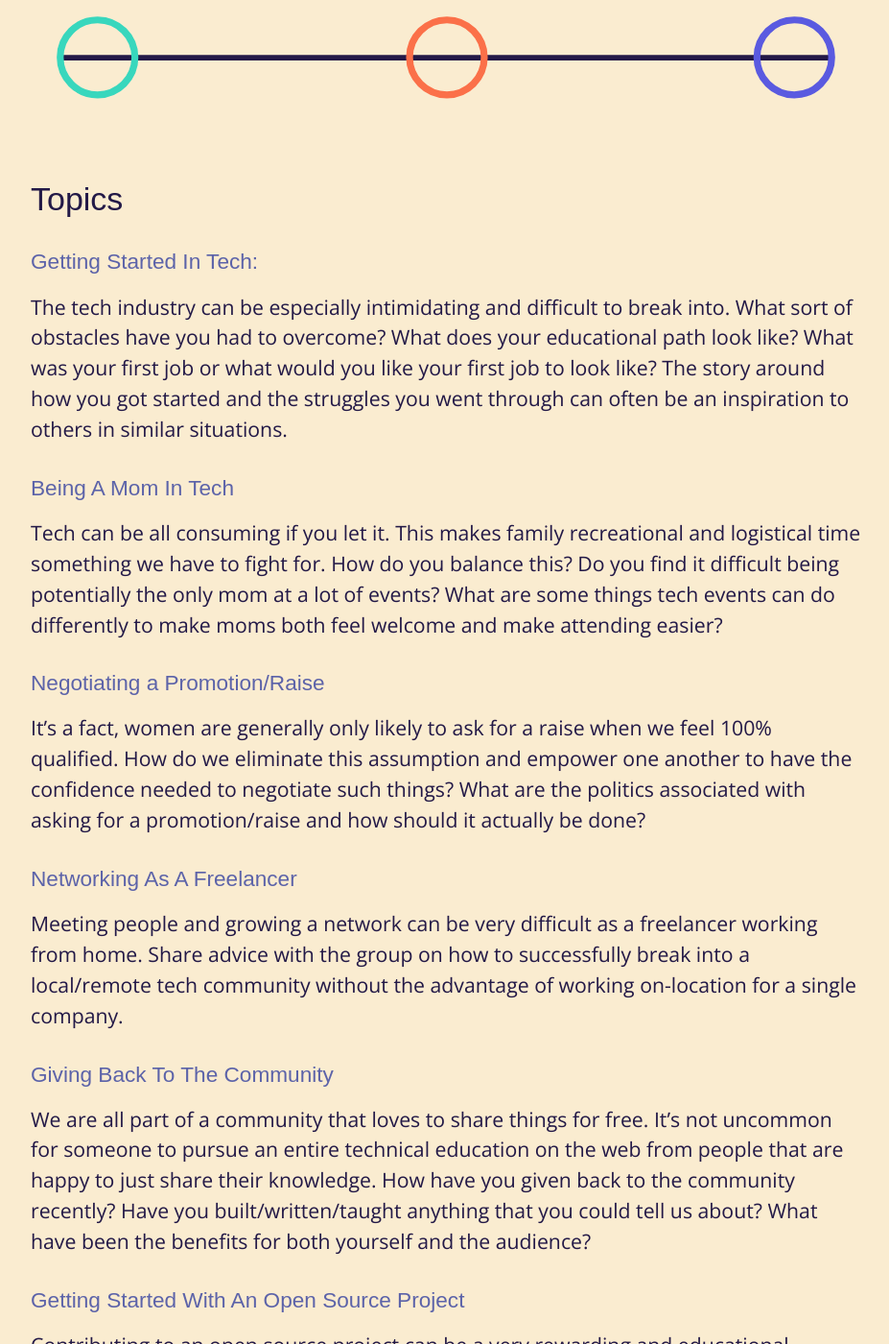
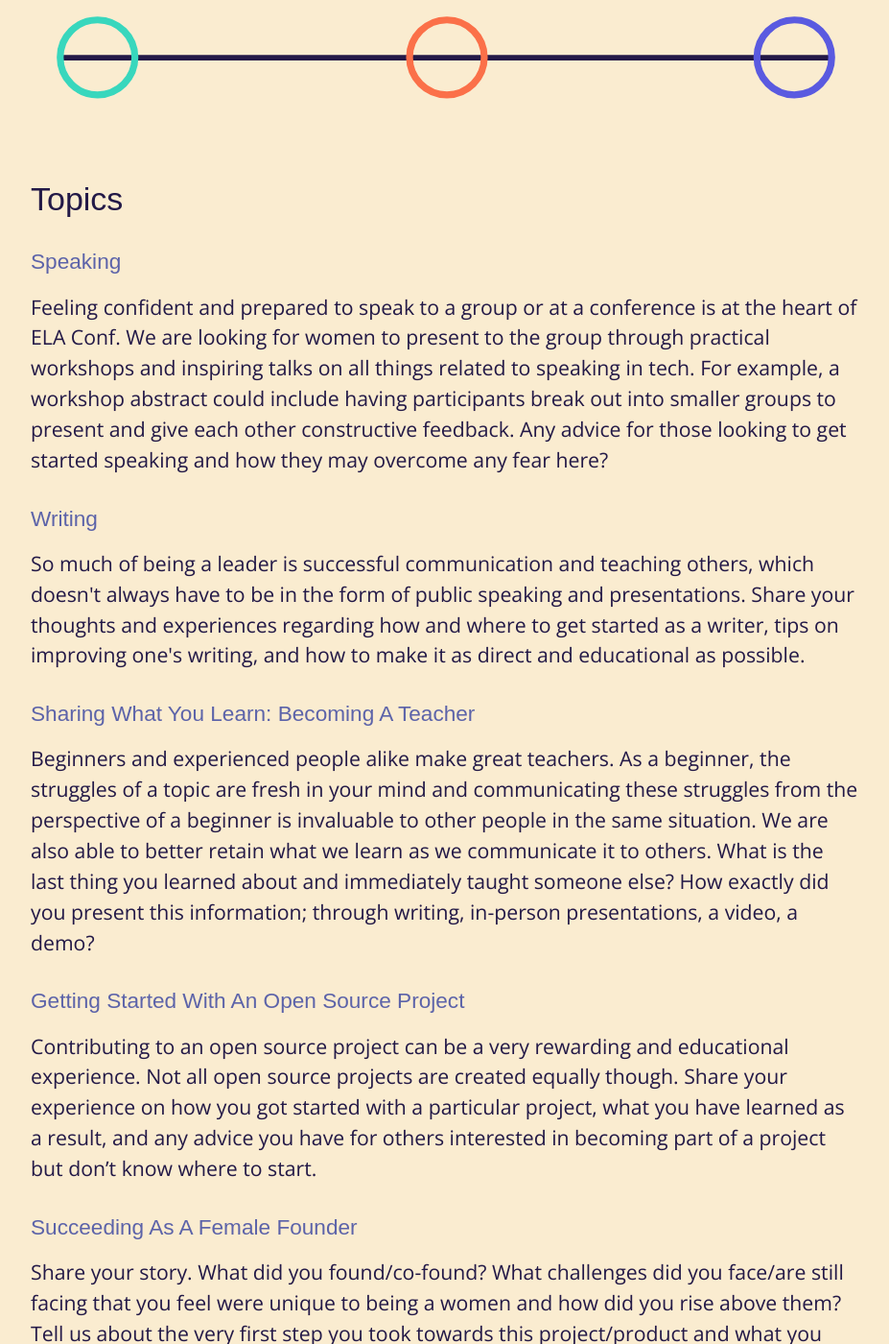
Before and after one commit to elaconf/elaconf.github.io, a Jekyll site: the page built from talk-inspiration/index.md, in a window 1280 px wide and 1400 px high, scrolled down 891 px. Shown: the whole window at 96% size, without its empty margins (175-1102 px from the left). Built offline with Jekyll 4.4.1, drawn with Linux system fonts in a browser that asks for light colours; nearby versions of some CDN libraries; some web fonts are replaced; some of the changed text lies outside the part shown.

Commit message:
edits to talk suggestions list

```diff
--- a/talk-inspiration/index.md
+++ b/talk-inspiration/index.md
@@ -15,29 +15,26 @@ The following topics help summarize what ELA Conf is all about. This list is for
 
 ## Topics
 
-### Getting Started In Tech:
-<p>The tech industry can be especially intimidating and difficult to break into. What sort of obstacles have you had to overcome? What does your educational path look like? What was your first job or what would you like your first job to look like? The story around how you got started and the struggles you went through can often be an inspiration to others in similar situations.</p>
+### Speaking
+<p>Feeling confident and prepared to speak to a group or at a conference is at the heart of ELA Conf. We are looking for women to present to the group through practical workshops and inspiring talks on all things related to speaking in tech. For example, a workshop abstract could include having participants break out into smaller groups to present and give each other constructive feedback. Any advice for those looking to get started speaking and how they may overcome any fear here?</p>
 
-### Being A Mom In Tech
-<p>Tech can be all consuming if you let it. This makes family recreational and logistical time something we have to fight for. How do you balance this? Do you find it difficult being potentially the only mom at a lot of events? What are some things tech events can do differently to make moms both feel welcome and make attending easier? </p>
+### Writing
+<p>So much of being a leader is successful communication and teaching others, which doesn't always have to be in the form of public speaking and presentations. Share your thoughts and experiences regarding how and where to get started as a writer, tips on improving one's writing, and how to make it as direct and educational as possible.</p>
+
+### Sharing What You Learn: Becoming A Teacher
+<p>Beginners and experienced people alike make great teachers. As a beginner, the struggles of a topic are fresh in your mind and communicating these struggles from the perspective of a beginner is invaluable to other people in the same situation. We are also able to better retain what we learn as we communicate it to others. What is the last thing you learned about and immediately taught someone else? How exactly did you present this information; through writing, in-person presentations, a video, a demo?</p>
+
+### Getting Started With An Open Source Project
+<p>Contributing to an open source project can be a very rewarding and educational experience. Not all open source projects are created equally though. Share your experience on how you got started with a particular project, what you have learned as a result, and any advice you have for others interested in becoming part of a project but don’t know where to start.</p>
+
+### Succeeding As A Female Founder
+<p>Share your story. What did you found/co-found? What challenges did you face/are still facing that you feel were unique to being a women and how did you rise above them? Tell us about the very first step you took towards this project/product and what you found to be an invaluable resource along the way.</p>
 
 ### Negotiating a Promotion/Raise
 <p>It’s a fact, women are generally only likely to ask for a raise when we feel 100% qualified. How do we eliminate this assumption and empower one another to have the confidence needed to negotiate such things? What are the politics associated with asking for a promotion/raise and how should it actually be done?</p>
 
-### Networking As A Freelancer
-<p>Meeting people and growing a network can be very difficult as a freelancer working from home. Share advice with the group on how to successfully break into a local/remote tech community without the advantage of working on-location for a single company.</p>
-
 ### Giving Back To The Community
 <p>We are all part of a community that loves to share things for free. It’s not uncommon for someone to pursue an entire technical education on the web from people that are happy to just share their knowledge. How have you given back to the community recently? Have you built/written/taught anything that you could tell us about? What have been the benefits for both yourself and the audience?</p>
-
-### Getting Started With An Open Source Project
-<p>Contributing to an open source project can be a very rewarding and educational experience. Not all open source projects are created equally though. Share your experience on how you got started with a particular project, what you have learned as a result, and any advice you have for others interested in becoming part of a project but don’t know where to start.</p>
-
-### Non-Technical Women in Tech
-<p>Tech is not just about coding. There are so many positions that make up this industry that often get overlooked in inclusiveness conversations. Are you a Project Manager? Founder? Marketer? Business Manager? Human Resource Manager? Share your perspective of your current tech community and brainstorm ways on how to make this a welcoming and inclusive one.</p>
-
-### Team Management
-<p>There’s simply not enough team managers in tech that are women. Provide insight to the group on what it’s like as a woman leading in today’s tech climate. Share your successes, struggles, and lessons learned.</p>
 
 ### The Self-Taught Journey
 <p>There are so many women with very unique stories related to how they got started in tech and how they obtained the foundational knowledge necessary to get a job. Did you go through a complete career change? Use online resources or books to teach yourself? The journey to a self-taught career can be a great source of inspiration as more and more women break into the industry this way.</p>
@@ -49,21 +46,9 @@ The following topics help summarize what ELA Conf is all about. This list is for
 <p>Sometimes the most significant and educational things we accomplish are from the personal projects we get ourselves into on nights and weekends. Tell us about your latest passion project: how did it come to be, who helped you, what did you learn, how is your project helping others?</p>
 
 ### Combating Imposter Syndrome
-<p>Imposter syndrome is very real and can be completely debilitating. Beginners and experienced women alike can often feel like they will be “found out” and have no place speaking at conferences or writing articles, for example. How do we overcome this to make room for more women to be in positions of leadership in tech? What are some tips and tricks regarding keeping this at bay and forging ahead to do things that are often intimidating and potentially uncomfortable? Overcoming self-doubt can often be the most significant change on the path to leadership. </p>
-
-### Fostering Empathy in Tech
-<p>There are often endless assumptions to be made about someone with little to no real knowledge about them. There’s a lot of work to be done to ensure we are all taking the time to truly understand someone's background and situation. How can we, as a community, be better at this? In your opinion what are the benefits we would all experience from a more empathetic/inclusive tech culture? </p>
-
-### Sharing What You Learn
-<p>Beginners make the very best teachers. The struggles of a topic are fresh in your mind and communicating these struggles from the perspective of a beginner is invaluable to other people in the same situation. We are also able to better retain what we learn as we communicate it to others. What is the last thing you learned about and immediately taught someone else? How exactly did you present this information; through writing, in-person presentations, a video, a demo?</p>
+<p>Imposter syndrome is very real and can be completely debilitating. Beginners and experienced women alike can often feel like they will be “found out” and have no place speaking at conferences or writing articles, for example. How do we overcome this to make room for more women to be in positions of leadership in tech? What are some tips and tricks regarding keeping this at bay and forging ahead to do things that are often intimidating and potentially uncomfortable? Overcoming self-doubt can often be the most significant change on the path to leadership.</p>
 
 ### Self-Care
-<p>It’s been mentioned here already but let’s say it again, tech can be all consuming if you let it. There is and always will be so much to learn. It can often feel like as soon as you get the hang of something there’s a new/best practice way for it to be done. On top of learning we often have jobs and passion projects that we are involved in. It’s also nice to attend classes and local events. Peers may ask for assistance with a project or to review their latest blog post. A friend might need a logo put together. It’s endless. How do we learn how and when to say “no”. What rules do you have for yourself in terms of breaks and downtime? Share advice for staying healthy, happy, and sane in an industry that will take everything if we let it.</p>
-
-### Navigating Toxic Workplace Culture
-<p>Ever find yourself in a situation where someone says something inappropriate/offensive at work and you feel like you have to laugh it off because you are outnumbered or in a position of subordination? How do we gain the confidence needed to speak out against these injustices without feeling that our job is a risk? How do we survive a toxic work culture while also working to replace this same culture with one of empathy and respect?</p>
-
-### Succeeding As A Female Founder
-<p>Share your story. What did you found/co-found? What challenges did you face/are still facing that you feel were unique to being a women and how did you rise above them? Tell us about the very first step you took towards this project/product and what you found to be an invaluable resource along the way.</p>
+Tech can be all consuming if you let it. There is and always will be so much to learn. It can often feel like as soon as you get the hang of something there’s a new/best practice way for it to be done. On top of learning we often have jobs and passion projects that we are involved in. It’s also nice to attend classes and local events. Peers may ask for assistance with a project or to review their latest blog post. A friend might need a logo put together. It’s endless. How do we learn how and when to say “no”. What rules do you have for yourself in terms of breaks and downtime? Share advice for staying healthy, happy, and sane in an industry that will take everything if we let it.</p>
 
 **Have we overlooked anything? Submit a talk application with your abstract!**
```
